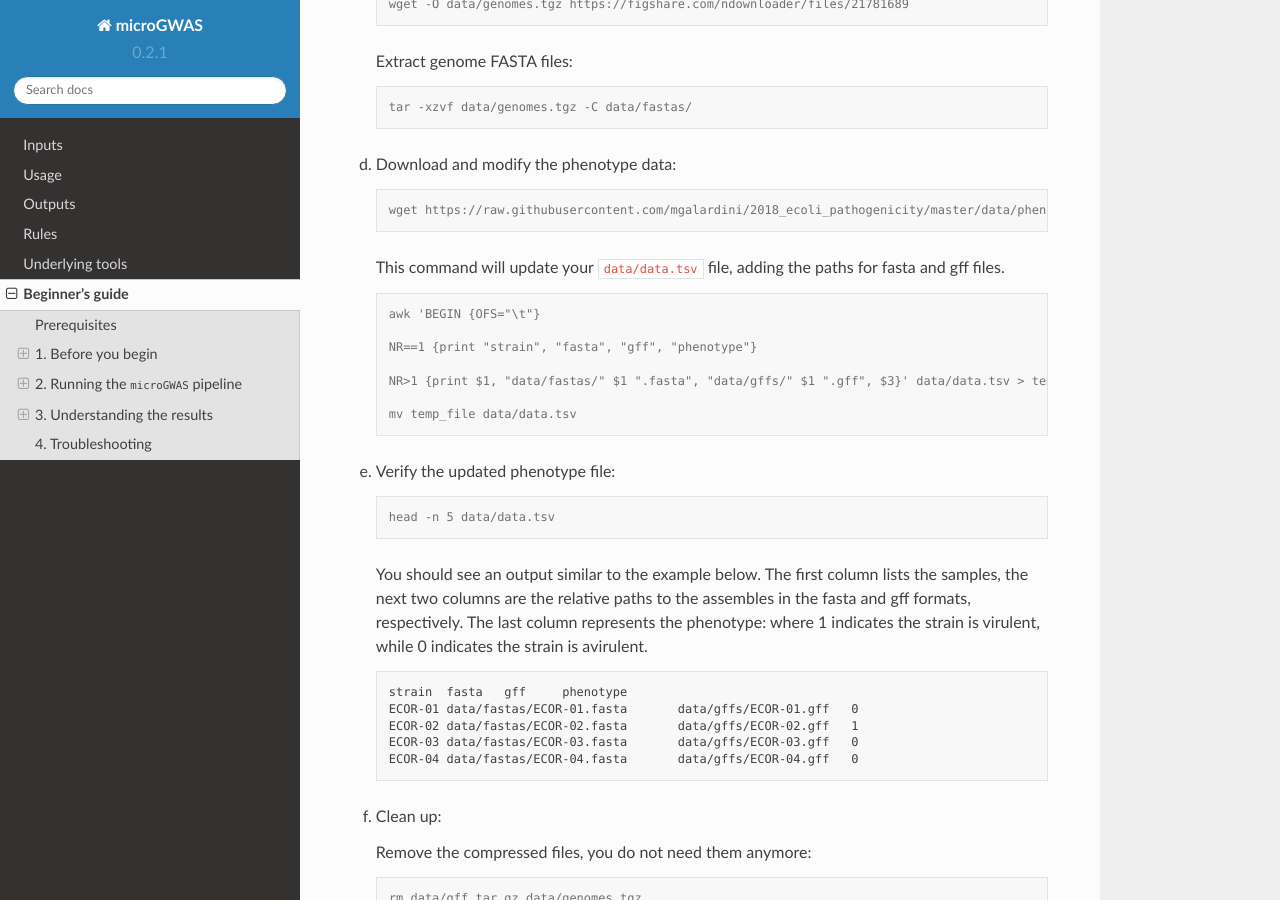
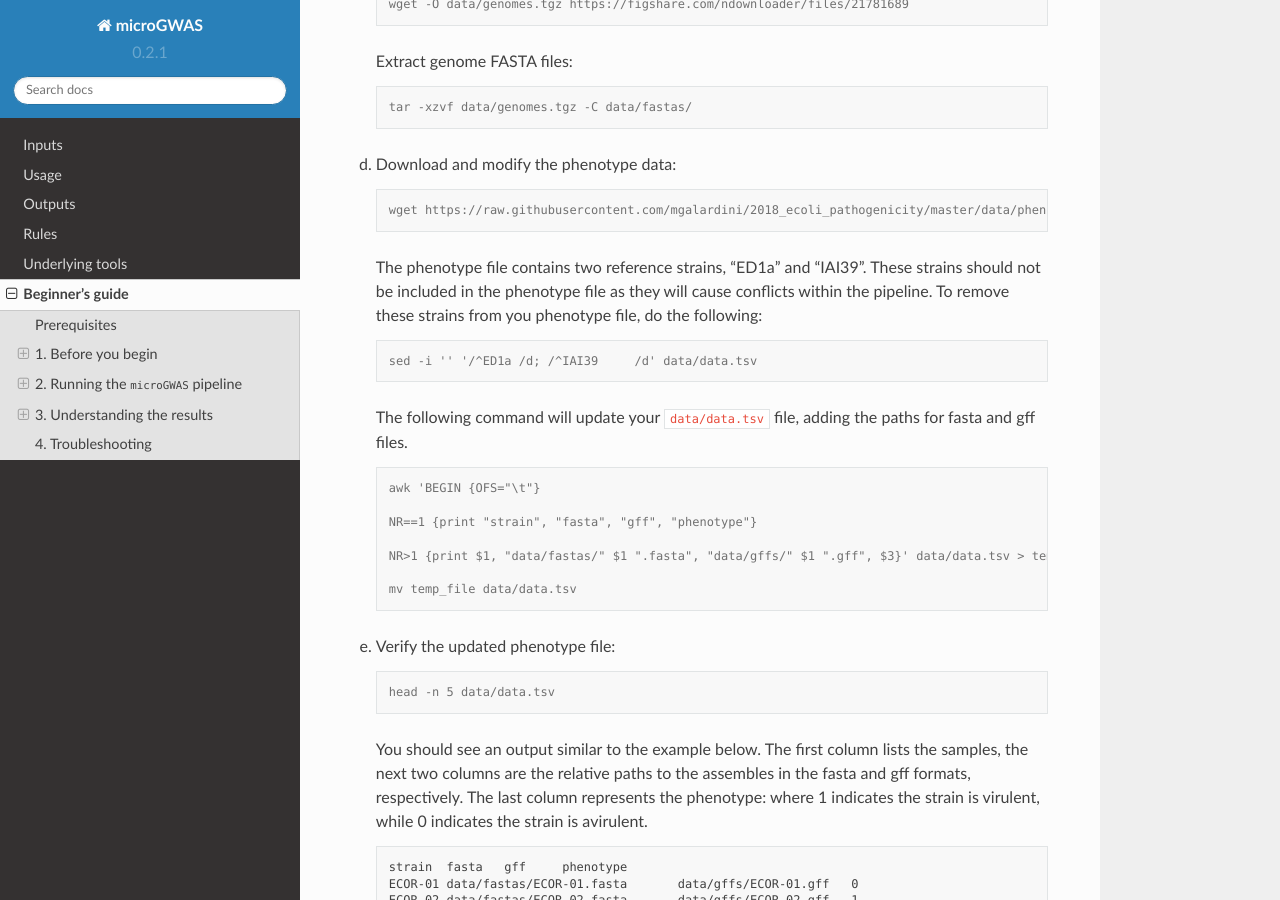
Before and after one commit to microbial-pangenomes-lab/microGWAS, a Sphinx documentation site: the page built from docs/source/tutorials.rst, in a window 1280 px wide and 900 px high, scrolled down 3278 px. Built offline with Sphinx 7.4.7 and the Read the Docs theme 2.0.0, drawn with Linux system fonts in a browser that asks for light colours; comment, search, counter and statistics services are not loaded.

Commit message:
added instructions to remove ref strains from data.tsv

```diff
--- a/docs/source/tutorials.rst
+++ b/docs/source/tutorials.rst
@@ -165,7 +165,14 @@ d. Download and modify the phenotype data:
 
       wget https://raw.githubusercontent.com/mgalardini/2018_ecoli_pathogenicity/master/data/phenotypes/phenotypes.tsv -O data/data.tsv
 
-   This command will update your ``data/data.tsv`` file, adding the paths for fasta and gff files.
+   The phenotype file contains two reference strains, "ED1a" and "IAI39". These strains should not be included in the phenotype file as they will cause conflicts within the pipeline.
+   To remove these strains from you phenotype file, do the following:
+
+   .. code-block:: console
+
+      sed -i '' '/^ED1a	/d; /^IAI39	/d' data/data.tsv
+
+   The following command will update your ``data/data.tsv`` file, adding the paths for fasta and gff files.
 
    .. code-block:: console
 
```
Also changed, not shown: docs/images/zoom-in.png (deleted).
